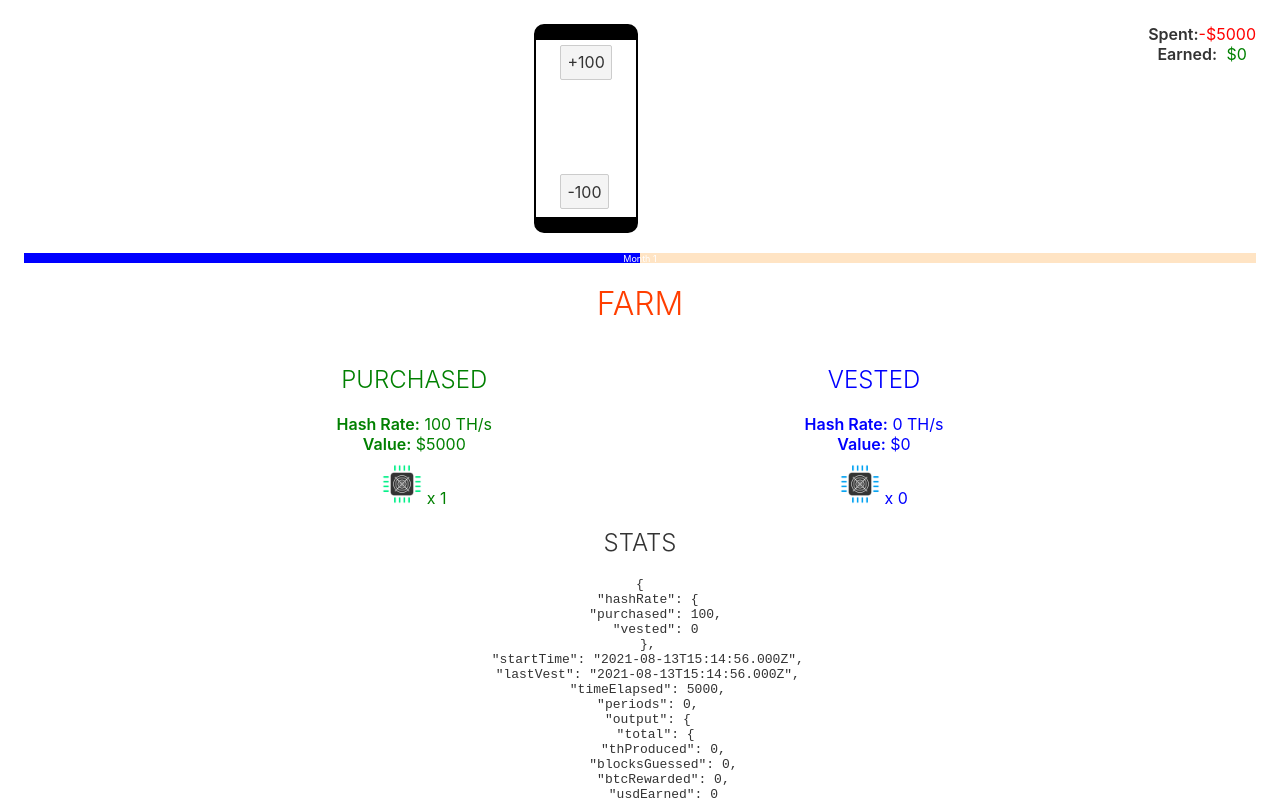
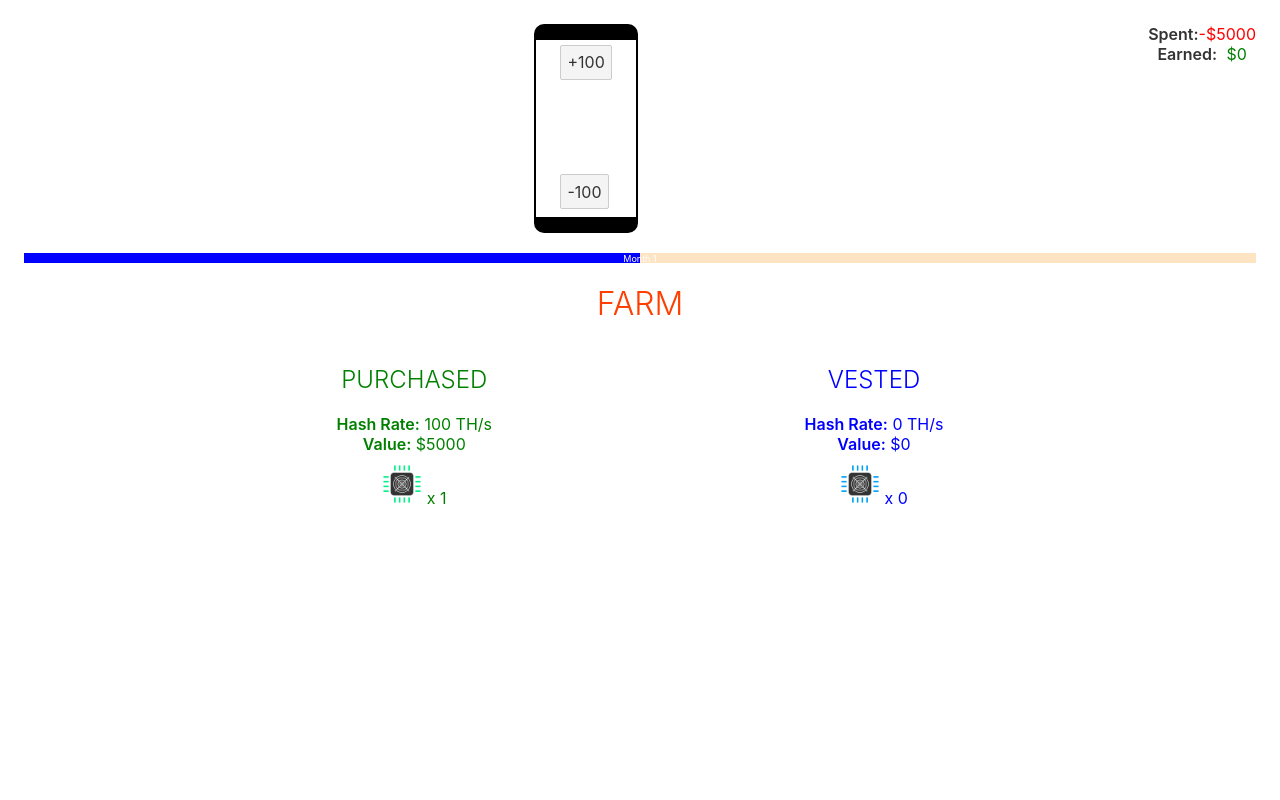
Before and after one commit to esaounkine/cloudmining-demo, a Svelte app: page / in a window 1280 px wide. Shown: the top 800 px of the page. Built offline with nearby package versions, Linux system fonts and the light colour scheme; the HTML template or start-up script is replaced by a standard one.

Commit message:
Make the Stats object optional on the page

```diff
--- a/src/App.svelte
+++ b/src/App.svelte
@@ -30,7 +30,9 @@
 
   <Farm />
 
-  <Stats />
+  {#if $state.debug}
+    <Stats />
+  {/if}
 </main>
 
 <style>
--- a/src/global.d.ts
+++ b/src/global.d.ts
@@ -8,6 +8,7 @@ interface FarmOutput {
 }
 
 interface State {
+  debug: boolean;
   hashRate: {
     purchased: number;
     vested: number;
--- a/src/state/state.ts
+++ b/src/state/state.ts
@@ -14,6 +14,7 @@ export const config: Config = {
 };
 
 export const state: Writable<State> = writable({
+  debug: false,
   hashRate: {
     purchased: 100,
     vested: 0,
```
